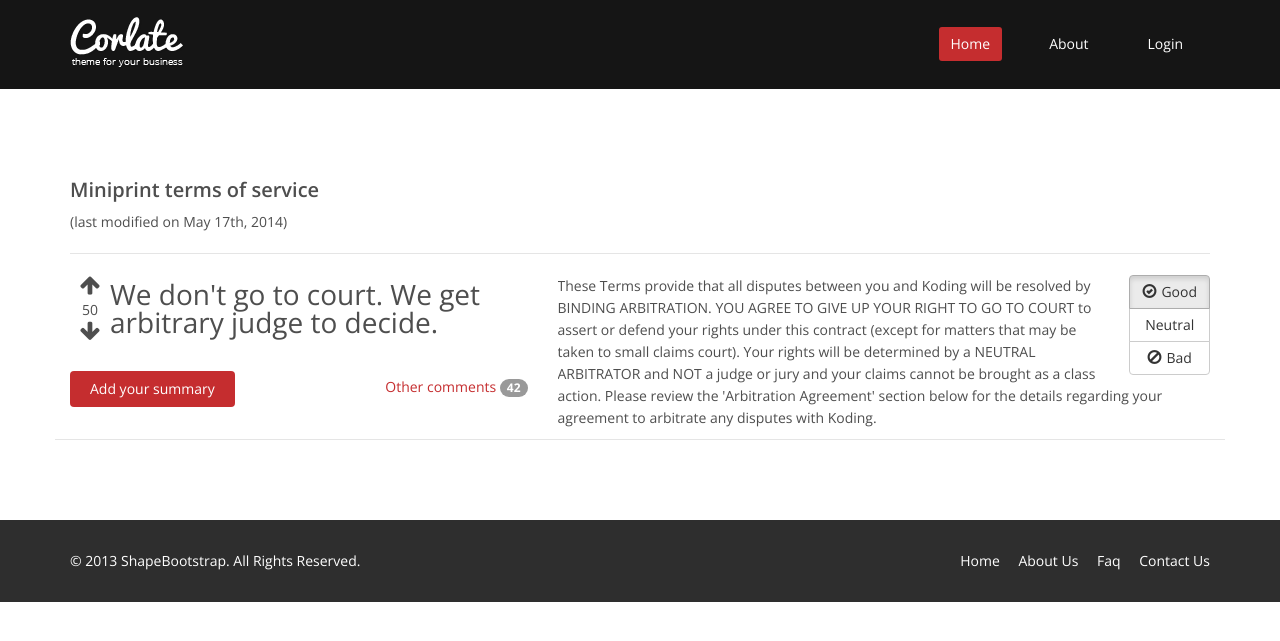
After one commit to frnhr/miniprint, a Django app: template web/templates/web/document.html in a window 1280 px wide. The commit adds this page. Shown: the top 641 px of the page. Run offline with Django 3.2, Linux system fonts and the light colour scheme; the template is opened without the code that fills it, so the values that code supplies are empty.

Commit message:
- Added templates and views for document and chunks.

```diff
--- a/web/static/web/css/main.css
+++ b/web/static/web/css/main.css
@@ -2380,7 +2380,7 @@ ul.sidebar-gallery {
 }
 
 .post_reply_comments {
-  background:#f5f5f5;
+
   border-radius: 4px;
   padding: 10px 20px;
 }
@@ -2419,17 +2419,7 @@ ul.sidebar-gallery {
   padding: 8px 20px;
 }
 
-.post_reply_comments a:before {
-  border-color: #c52d2f transparent transparent;
-  border-style: solid;
-  border-width: 16px;
-  bottom: -11px;
-  content: "";
-  height: 0;
-  left: -12px;
-  position: absolute;
-  z-index: 99999;
-}
+
 
 .post_reply_comments h2 a{
 
@@ -2548,5 +2538,65 @@ shortcodes page css
 #legal .row{
   margin-bottom:10px;
   padding-bottom:10px;
-  border-bottom: 1px solid #000;
-}
+  border-bottom: 1px solid #e5e5e5;
+}
+
+.ratings {
+  width:40px;
+  float:left;
+  text-align:center;
+}
+
+.upvote, .downvote{
+  font-size:22px;
+}
+
+.post-reply .upvote, .post-reply .downvote{
+  font-size:15px;
+}
+.short-description{
+  margin-top:5px;
+  font-size:28px;
+  line-height:28px;
+  font-weight:100;
+  margin-bottom:25px;
+}
+.post-reply .short-description{
+  font-size:16px;
+  font-weight:normal;
+  line-height:15px;
+  margin-top:25px;
+}
+
+.other-comments{
+    float:right;
+    margin-top: 15px;
+}
+.long-description .btn-group{
+  vertical-align:top;
+}
+.long-description .btn-group label{
+	margin:0px !important;
+}
+
+.categorization{
+  margin: 0px 0px 5px 20px ;
+  float:right;
+}
+.categorization a{
+  float:right;
+  margin:0;
+}
+
+.categorization .glyphicon{
+
+  margin-right:5px;
+}
+
+
+.reply-button{
+  float:right;
+}
+.post-reply{
+  padding-right:0px;
+}
--- /dev/null
+++ b/web/templates/web/about.html
@@ -0,0 +1 @@
+{% extends 'web/about.html' %}
--- /dev/null
+++ b/web/templates/web/document.html
@@ -0,0 +1,63 @@
+{% extends 'web/main.html' %}
+
+{% block page_content %}
+    <section id="legal">
+    	<div class="container">
+	    	<h2>Miniprint terms of service</h2>
+	    	<div class="tos">
+  <p class="last-modified">(last modified on May 17th, 2014)</p>
+  <hr />
+
+
+
+            <div class="row">
+                <div class="col-xs-5 short">
+					<div class="ratings">
+					<div class="upvote fa fa-arrow-up"></div>
+						<div class="score">50</div>
+						<div class="downvote fa fa-arrow-down"></div>
+					</div>
+                    <div class="short-description">We don't go to court. We get arbitrary judge to decide.</div>
+                    <a href="#" class="btn btn-primary	">Add your summary</a>
+                    <div class="other-comments"><a href="#">Other comments  <span class="badge">42</span></a></div>
+
+                </div>
+
+				<div class="col-xs-7 ">
+				    <div class="media long-description">
+                        <div class="media-body">
+                            <div class="media-body categorization">
+							<div class="btn-group-vertical" data-toggle="buttons">
+								  <label class="btn btn-default active">
+										<input type="radio" name="options" id="option1" autocomplete="off" checked><span class=" glyphicon glyphicon-ok-circle" aria-hidden="true"></span>Good
+								  </label>
+								  <label class="btn btn-default">
+										<input type="radio" name="options" id="option2" autocomplete="off"> Neutral
+								  </label>
+								  <label class="btn btn-default">
+									<input type="radio" name="options" id="option3" autocomplete="off"> <span class="glyphicon glyphicon-ban-circle" aria-hidden="true"></span>Bad
+								  </label>
+							</div>
+
+                        </div>
+                            These Terms provide that all disputes between you and Koding
+                            will be resolved by BINDING ARBITRATION. YOU AGREE TO GIVE UP YOUR RIGHT TO
+                            GO TO COURT to assert or defend your rights under this contract (except for
+                            matters that may be taken to small claims court). Your rights will be
+                            determined by a NEUTRAL ARBITRATOR and NOT a judge or jury and your claims
+                            cannot be brought as a class action. Please review the 'Arbitration
+                            Agreement' section below for the details regarding your agreement to
+                            arbitrate any disputes with Koding.
+                        </div>
+
+
+                    </div>
+                </div>
+
+            </div><!--/.row-->
+
+    	</div>
+        </div>
+    </section>
+
+{% endblock %}
--- /dev/null
+++ b/web/templates/web/login.html
@@ -0,0 +1 @@
+{% extends 'web/main.html' %}
--- a/web/templates/web/main.html
+++ b/web/templates/web/main.html
@@ -44,8 +44,8 @@
                 <div class="collapse navbar-collapse navbar-right">
                     <ul class="nav navbar-nav">
                         <li class="active"><a href="index.html">Home</a></li>
-                        <li><a href="about-us.html">About</a></li>
-                        <li><a href="#">Login</a></li>
+                        <li><a href="{% url 'about' %}">About</a></li>
+                        <li><a href="{% url 'login' %}">Login</a></li>
                     </ul>
                 </div>
             </div><!--/.container-->
```
Also changed, not shown: web/templates/web/chunk.html (added, +54 -0 lines), web/urls.py (+6 -1 lines), web/views.py (+12 -0 lines).
